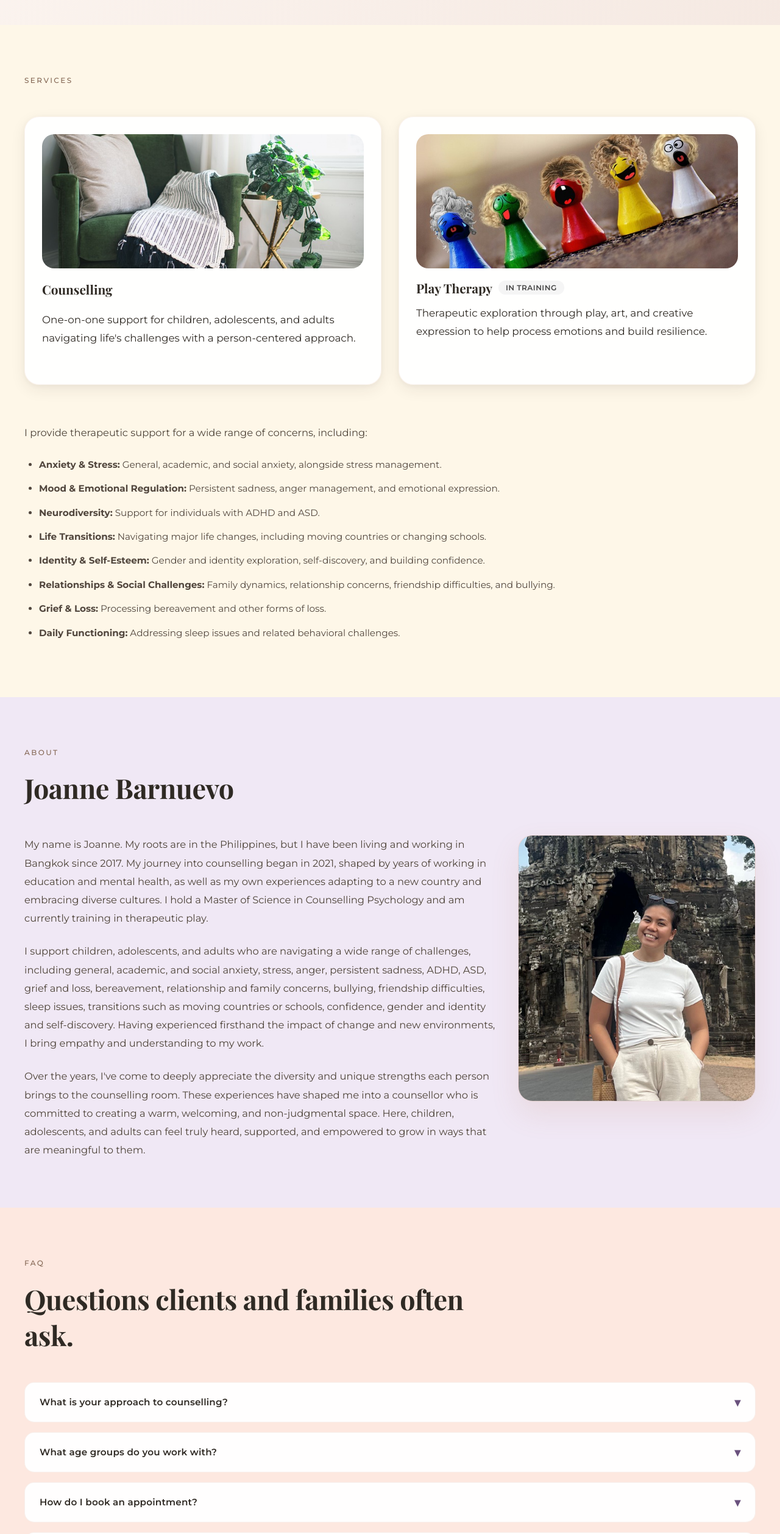
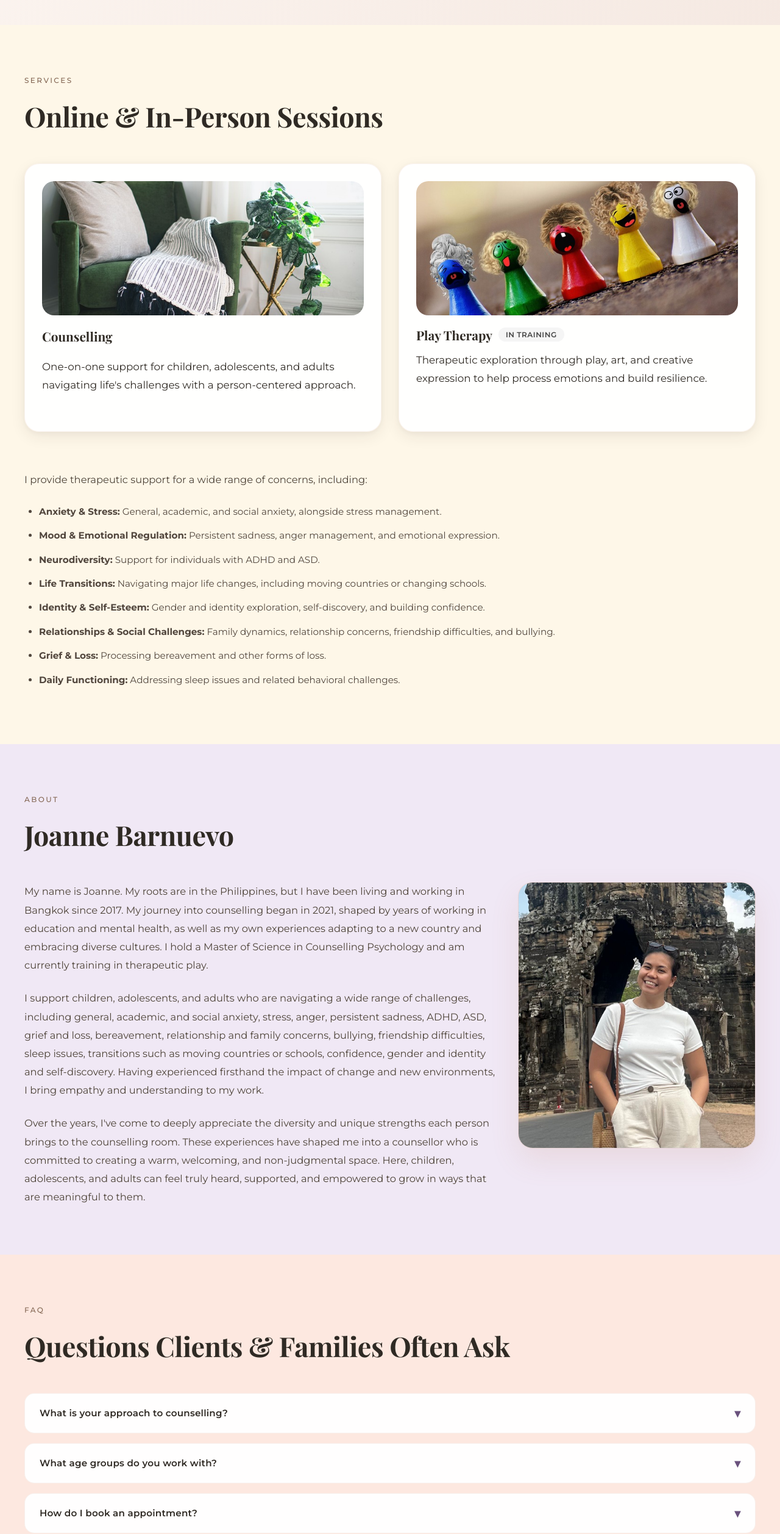
Before and after one commit to joseph-johnson27001/Joanne-s-Counselling-Website, a Vue app: page / in a window 1280 px wide. Shown: the part 820-3335 px from the top of the page at 61% size. Built offline with nearby package versions, Linux system fonts and the light colour scheme; grey boxes are pictures that could not be loaded; a web font is replaced by a local one.

Commit message:
Heading areas

```diff
--- a/src/components/sections/ContactSection.vue
+++ b/src/components/sections/ContactSection.vue
@@ -3,7 +3,7 @@
     <div class="section-content">
       <div class="section-heading">
         <p class="eyebrow">Contact</p>
-        <h2>Ready to connect?</h2>
+        <h2>Ready To Connect?</h2>
         <p class="subtitle">
           Booking is simple. Send a message to
           <a href="mailto:joanneb.counselling@gmail.com" class="email-link"
--- a/src/components/sections/FAQSection.vue
+++ b/src/components/sections/FAQSection.vue
@@ -3,7 +3,7 @@
     <div class="section-content">
       <div class="section-heading">
         <p class="eyebrow">FAQ</p>
-        <h2>Questions clients and families often ask.</h2>
+        <h2>Questions Clients & Families Often Ask</h2>
       </div>
 
       <div class="accordion-list">
--- a/src/components/sections/ServicesSection.vue
+++ b/src/components/sections/ServicesSection.vue
@@ -3,6 +3,7 @@
     <div class="section-content">
       <div class="section-heading">
         <p class="eyebrow">Services</p>
+        <h2>Online & In-Person Sessions</h2>
       </div>
 
       <div class="service-grid">
--- a/src/styles/sections.css
+++ b/src/styles/sections.css
@@ -18,7 +18,6 @@
 }
 
 .section-heading {
-  max-width: 760px;
   margin-bottom: 48px;
 }
 
```
